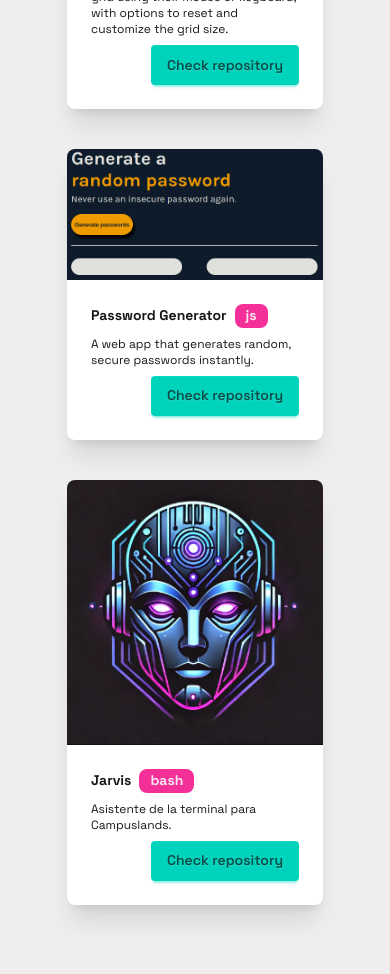
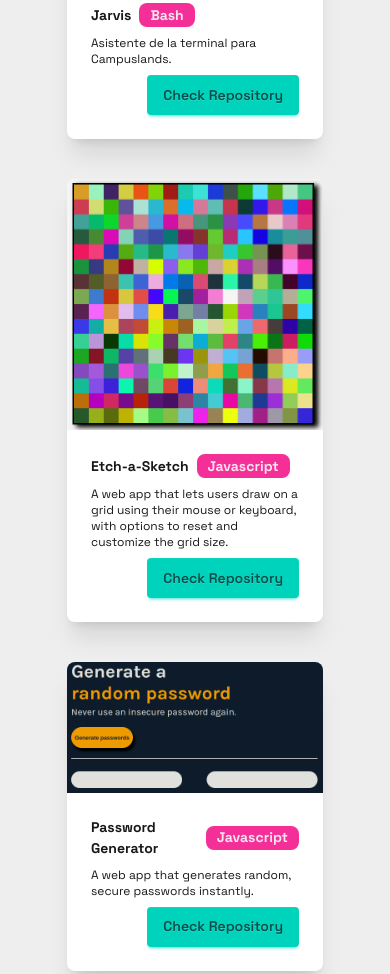
Before and after one commit to juancrfig/portfolio, a plain HTML site: page index.html in a window 390 px wide. Shown: the part 1322-2296 px from the top of the page. Drawn offline with nearby package versions, Linux system fonts and the light colour scheme.

Commit message:
Add dynamic rendering of projects

```diff
--- /dev/null
+++ b/db.js
@@ -0,0 +1,29 @@
+export const projects =
+{
+    "projects": [
+        {
+            "name": "Jarvis",
+            "description": "Asistente de la terminal para Campuslands.",
+            "image": "./src/media/jarvis-image.png",
+            "language": "Bash",
+            "rating": 1,
+            "url": "https://github.com/juancrfig/jarvis"
+        },
+        {
+            "name": "Etch-a-Sketch",
+            "description": "A web app that lets users draw on a grid using their mouse or keyboard, with options to reset and customize the grid size.",
+            "image": "./src/media/etch-a-sketch.png",
+            "language": "Javascript",
+            "rating": 2,
+            "url": "https://github.com/juancrfig/etch-a-sketch"
+        },
+        {
+            "name": "Password Generator",
+            "description": "A web app that generates random, secure passwords instantly.",
+            "image": "./src/media/pass-generator.png",
+            "language": "Javascript",
+            "rating": 3,
+            "url": "https://github.com/juancrfig/passGenerator"
+        },
+    ]
+}
--- a/index.html
+++ b/index.html
@@ -123,55 +123,8 @@
 			</div>
         </section>
 		<section class="h-full bg-base-300 pb-32 pt-1" id="projects">
-        	<h1 class="text-center text-3xl mt-16">What I've Built</h1>
-			<div class="card bg-base-100 w-64 shadow-xl m-auto mt-10">
-			  <figure>
-				<img
-				  src="./src/media/etch-a-sketch.png" />
-			  </figure>
-			  <div class="card-body">
-				<h2 class="card-title font-bold">
-				  Etch-a-Sketch
-				  <div class="badge badge-secondary">js</div>
-				</h2>
-				<p class="text-xs">A web app that lets users draw on a grid using their mouse or keyboard, with options to reset and customize the grid size.</p>
-				<div class="card-actions justify-end">
-				  <div class="btn btn-accent"><a href="https://github.com/juancrfig/etch-a-sketch" target="_blank">Check repository</a></div>
-				</div>
-			  </div>
-			</div>
-			<div class="card bg-base-100 w-64 shadow-xl m-auto mt-10">
-				<figure>
-				  <img
-					src="./src/media/pass-generator.png" />
-				</figure>
-				<div class="card-body">
-				  <h2 class="card-title font-bold">
-					Password Generator
-					<div class="badge badge-secondary">js</div>
-				  </h2>
-				  <p class="text-xs">A web app that generates random, secure passwords instantly.</p>
-				  <div class="card-actions justify-end">
-					<div class="btn btn-accent"><a href="https://github.com/juancrfig/passGenerator" target="_blank">Check repository</a></div>
-				  </div>
-				</div>
-			  </div>
-			  <div class="card bg-base-100 w-64 shadow-xl m-auto mt-10">
-				<figure>
-				  <img
-					src="./src/media/jarvis-image.png" />
-				</figure>
-				<div class="card-body">
-				  <h2 class="card-title font-bold">
-					Jarvis
-					<div class="badge badge-secondary">bash</div>
-				  </h2>
-				  <p class="text-xs">Asistente de la terminal para Campuslands.</p>
-				  <div class="card-actions justify-end">
-					<div class="btn btn-accent"><a href="https://github.com/juancrfig/jarvis" target="_blank">Check repository</a></div>
-				  </div>
-				</div>
-			  </div>
+        	<h1 class="text-center text-3xl mt-28">What I've Built</h1>
+			<div class="projects-container"></div>
 		</section>
 		<footer class="footer sm:footer-horizontal bg-neutral text-neutral-content p-10">
 		  <aside>
--- a/src/js/script.js
+++ b/src/js/script.js
@@ -1,3 +1,5 @@
+import {projects} from '../../db.js'
+
 // Logic for changing the github icon
 
 const inputTheme = document.querySelector('#input-theme');
@@ -10,3 +12,62 @@ inputTheme.addEventListener('click', () => {
 		gitImgContainer.setAttribute('src', './src/media/icon-github.svg');
 	}
 })
+
+
+// LOGIC FOR RENDERING PROJECTS IN SMALL SCREENS
+
+const projectsContainer = document.querySelector('.projects-container');
+
+let isBelowThreshold = null; // Keeps track of the current state
+
+function handleScreenResize() {
+    const isNowBelowThreshold = window.innerWidth < 1000;
+
+    // Check if there's a change in state
+    if (isNowBelowThreshold && isBelowThreshold !== true) {
+        isBelowThreshold = true; // Update state
+        renderDivsSmallScreen(); // Render divs for smaller screens
+    } else if (!isNowBelowThreshold && isBelowThreshold !== false) {
+        isBelowThreshold = false; // Update state
+        handleScreenGrow(); // Do something when the screen grows larger
+    }
+}
+
+function renderDivsSmallScreen() {
+
+	projects.projects.slice(0, 3).forEach( (project) => {
+		projectsContainer.innerHTML += renderProject(project);
+	})
+}
+
+function renderProject(project) {
+
+	return `
+	<div class="card bg-base-100 w-64 shadow-xl m-auto mt-10">
+		<figure>
+		  <img
+			src="${project.image}" />
+		</figure>
+		<div class="card-body">
+			<h2 class="card-title font-bold">
+			${project.name}
+			<div class="badge badge-secondary">${project.language}</div>
+			</h2>
+			<p class="text-xs">${project.description}</p>
+			<div class="card-actions justify-end">
+				<div class="btn btn-accent"><a href=${project.url} target="_blank">Check Repository</a></div>
+			</div>
+		</div>
+	</div>
+	`
+}
+
+function handleScreenGrow() {
+	projectsContainer.innerHTML = '';
+}
+
+// Check initial state
+handleScreenResize();
+
+// Add event listener
+window.addEventListener('resize', handleScreenResize);
```
Also changed, not shown: db.json (+6 -3 lines).
